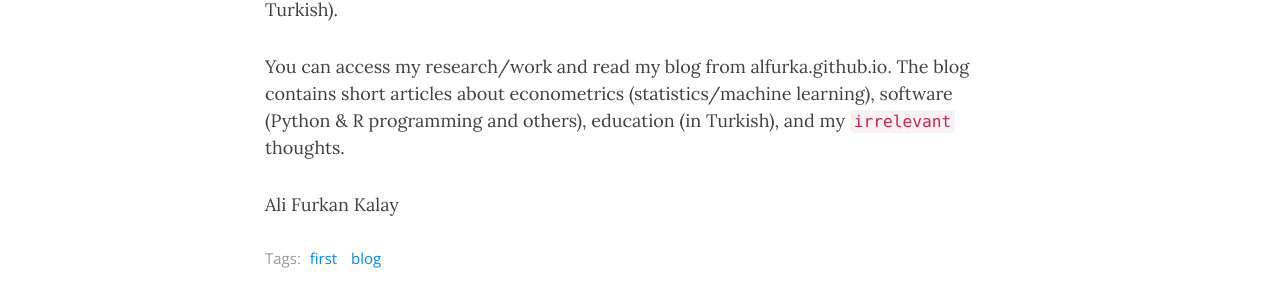
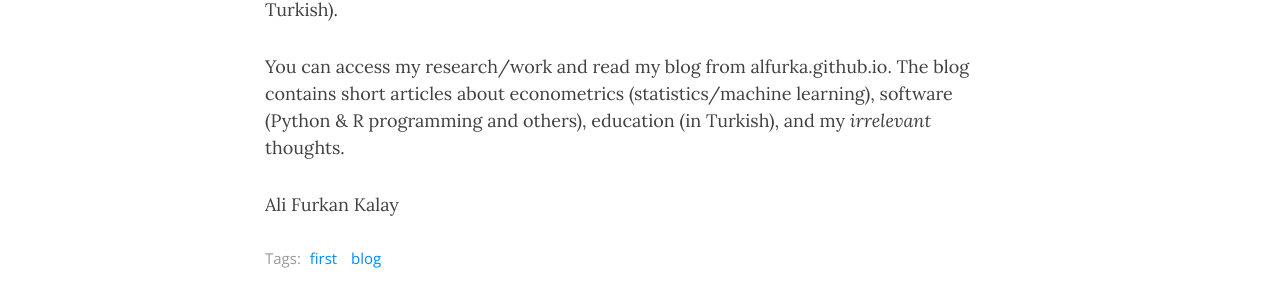
Before and after one commit to alfurka/alfurka.github.io, a Jekyll site: the page built from _posts/2018-03-02-first-post.md, in a window 1280 px wide. Shown: the part 546-844 px from the top of the page. Built offline with Jekyll 4.4.1, drawn with Linux system fonts in a browser that asks for light colours; nearby versions of some CDN libraries.

```diff
--- a/_posts/2018-03-02-first-post.md
+++ b/_posts/2018-03-02-first-post.md
@@ -15,6 +15,6 @@ My name is Ali Furkan. I am a Ph.D. student in Economics at the University of Qu
 
 I am also a chess enthusiast ([My Lichess account](https://lichess.org/@/alfurka/perf/rapid)) and podcast publisher ([Cahil Hoca](https://cahilhoca.com/) - in Turkish).
 
-You can access my research/work and read my blog from alfurka.github.io. The blog contains short articles about econometrics (statistics/machine learning), software (Python & R programming and others), education (in Turkish), and my `irrelevant` thoughts.
+You can access my research/work and read my blog from alfurka.github.io. The blog contains short articles about econometrics (statistics/machine learning), software (Python & R programming and others), education (in Turkish), and my *irrelevant* thoughts.
 
 Ali Furkan Kalay
```
